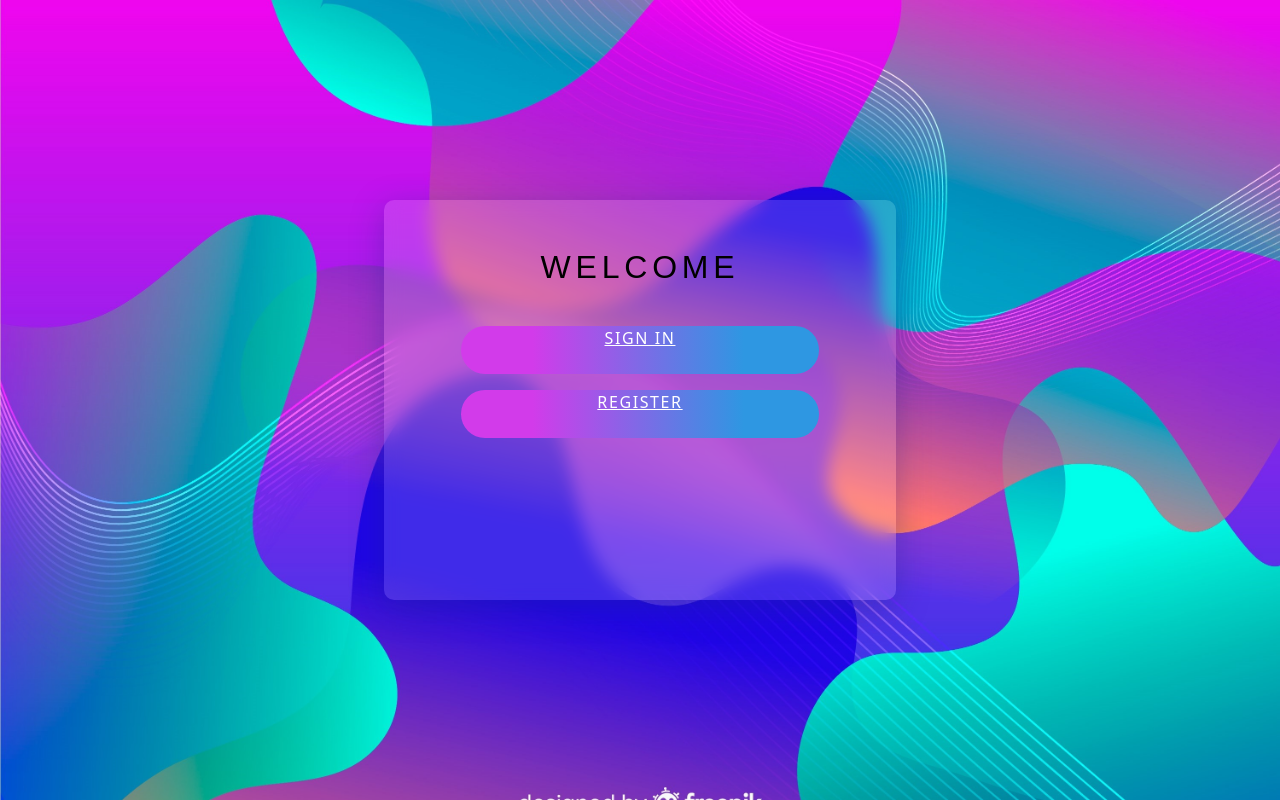
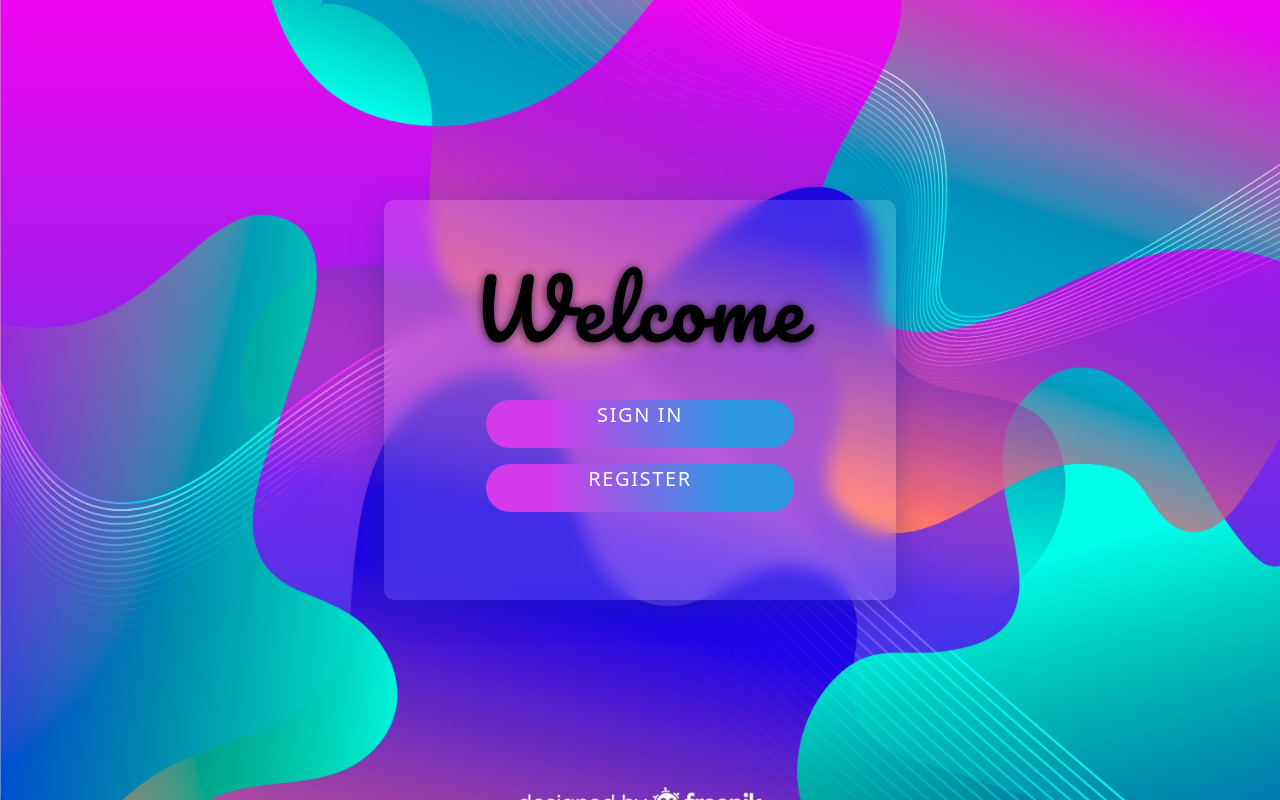
Before and after one commit to iAdani/AdvancedProgramming2Ex1, a React (Create React App) app: page / in a window 1280 px wide. Built offline with nearby package versions, Linux system fonts and the light colour scheme.

Commit message:
added components & design

```diff
--- a/src/App.css
+++ b/src/App.css
@@ -1,29 +1,14 @@
-.mainContainer{
-    display: flex;
-    align-items: center;
-    flex-direction: column;
-    height: 50vh;
-    width: 40vw;
-    background: rgba(255, 255, 255, 0.15);
-    box-shadow: 0 8px 32px 0 rgba(31, 38, 135, 0.37);
-    backdrop-filter: blur(8.5px);
-    border-radius: 10px;
-    color: #000000;
-    text-transform: uppercase;
-    letter-spacing: 0.3rem;
-}
-
 .welcomeText{
     margin: 3rem 0 2rem 0;
-    font-family: 'Raleway', sans-serif;
-
+    font-family: 'Pacifico', cursive;
+    font-size: 80px;
+    text-shadow: -1px 1px 10px rgba(0, 0, 0, 0.75);
 }
 
 .signInText{
     margin: 3rem 0 2rem 0;
     text-align: center;
     font-size: 200%;
-    /* font-family: 'Raleway', sans-serif; */
 }
 
 .styledInput{
@@ -53,12 +38,14 @@
     font-size: 1rem;
 }
 
-.button{
+.mainButton{
   background: linear-gradient(to right, #d23bea 20%, #2e97e2 79%);
   text-transform: uppercase;
   text-align: center;
+  text-decoration: solid;
+  font-size: 20px;
   letter-spacing: 0.1rem;
-  width: 70%;
+  width: 60%;
   height: 3rem;
   border: none;
   color: white;
--- a/src/App.js
+++ b/src/App.js
@@ -1,9 +1,9 @@
 import React from 'react';
 import './App.css';
-import LoginForm from "./LoginForm/LoginForm";
-import RegisterForm from "./RegisterForm/RegisterForm";
+import LoginForm from "./components/LoginForm";
+import RegisterForm from "./components/RegisterForm";
 import {BrowserRouter, Routes, Route} from "react-router-dom";
-import MainScreen from "./MainScreen/MainScreen";
+import MainScreen from "./components/MainScreen";
 
 function App() {
     return (
--- a/src/InputForm/InputForm.js
+++ b/src/components/InputForm.js
@@ -1,4 +1,3 @@
-
 function InputForm({ placeholder, type, id }) {
     return(
         <div className="form-floating mb-3">
--- a/src/LoginForm/LoginForm.js
+++ b/src/components/LoginForm.js
@@ -1,10 +1,11 @@
-import InputForm from "../InputForm/InputForm";
+import InputForm from "./InputForm";
 import React from "react";
 import {Link} from "react-router-dom";
+import './MainContainer.css'
 
 function LoginForm() {
     return(
-        /*<div className="mainContainer">*/
+        <div className="mainContainer">
             <div>
                 <div className="signInText" > Sign In </div>
                 <InputForm id={ "login-username" } placeholder={ "Username" } type="text"> </InputForm>
@@ -12,7 +13,7 @@ function LoginForm() {
                 <button className="w-100 btn btn-primary">Sign In</button>
                 <div className="mb-3 white-text">Not registered? <Link to="/register">Register</Link>.</div>
             </div>
-        /*</div>*/
+        </div>
     )
 }
 
--- /dev/null
+++ b/src/components/MainContainer.css
@@ -0,0 +1,16 @@
+@import url('https://fonts.googleapis.com/css2?family=Pacifico&display=swap');
+
+.mainContainer{
+    display: flex;
+    align-items: center;
+    flex-direction: column;
+    height: 50vh;
+    width: 40vw;
+    background: rgba(255, 255, 255, 0.15);
+    box-shadow: 0 8px 32px 0 rgba(31, 38, 135, 0.37);
+    backdrop-filter: blur(8.5px);
+    border-radius: 10px;
+    color: #000000;
+    /* text-transform: uppercase; */
+    letter-spacing: 0.2rem;
+}
--- a/src/MainScreen/MainScreen.js
+++ b/src/components/MainScreen.js
@@ -1,13 +1,15 @@
 import { Link } from "react-router-dom";
 import React from "react";
+import './MainContainer.css'
+
 
 export default function MainScreen() {
     return(
         <div className="mainContainer">
             <div className="welcomeText" >
-                <h2>Welcome</h2></div>
-            <Link className="button mb-3" to="/login">Sign in</Link>
-            <Link className="button" to="/register">Register</Link>
+                Welcome</div>
+            <Link className="mainButton mb-3" to="/login">Sign in</Link>
+            <Link className="mainButton" to="/register">Register</Link>
         </div>
     )
 }
--- a/src/RegisterForm/RegisterForm.js
+++ b/src/components/RegisterForm.js
@@ -1,4 +1,4 @@
-import InputForm from "../InputForm/InputForm";
+import InputForm from "./InputForm";
 import React from "react";
 import {Link} from "react-router-dom";
 
--- a/src/index.css
+++ b/src/index.css
@@ -1,4 +1,4 @@
-/*@import url('https://fonts.googleapis.com/css2?family=Raleway:ital,wght@0,800;1,100;1,200&display=swap');*/
+/* @import url('https://fonts.googleapis.com/css2?family=Pacifico&family=Raleway:ital,wght@0,800;1,100;1,200&display=swap'); */
 
 * {
   margin: 0;
```
